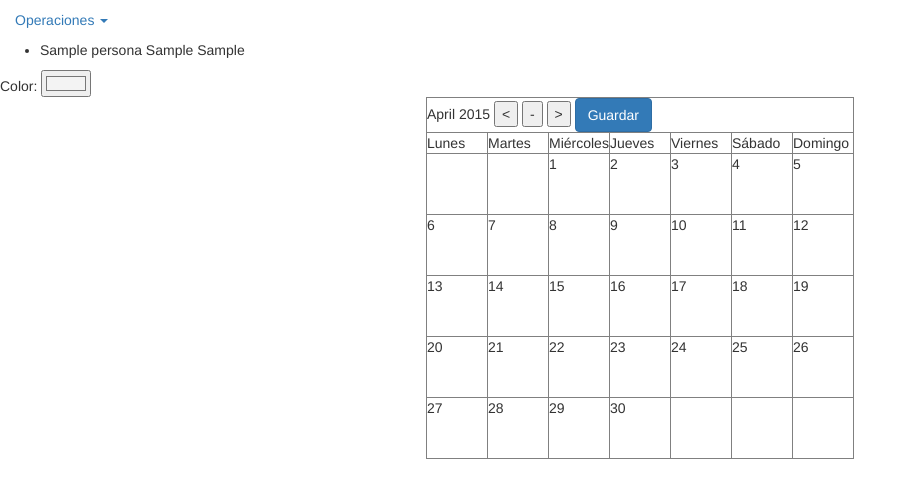
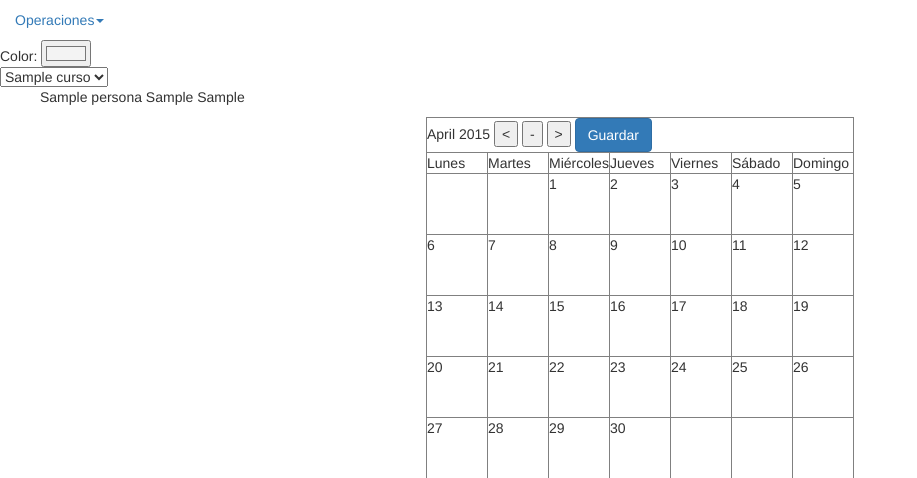
Before and after one commit to krzozk/Calendar-PHP-HTML5, a PHP site: page /calendar.php in a window 1280 px wide. Shown: the top 478 px of the page, without its empty margins (0-917 px from the left). Run offline with PHP 8.4, Linux system fonts and the light colour scheme; tables that the repository leaves empty or names only in its code hold one stand-in row (values such as "Sample post"); some libraries are stand-ins or nearby versions.

Commit message:
Se añade la clasde para agregar curso_fecha y el favicon

```diff
--- a/calendar.php
+++ b/calendar.php
@@ -32,6 +32,8 @@ require_once("class/class.consultas.php");
 /* Para consultar Personas */
 $oDatosPersonas = new Persona;
 $personas_registradas = $oDatosPersonas->obtenerPersonas();
+$oDatosCursos = new Curso;
+$cursos_registrados = $oDatosCursos->obtenerCursos();
 //print_r($personas_registradas);
 /* Para registrar Personas */
 //$oRegistroPersonas = new Persona;
@@ -52,6 +54,10 @@ $personas_registradas = $oDatosPersonas->obtenerPersonas();
 
 		<script src="https://ajax.googleapis.com/ajax/libs/jquery/1.9.0/jquery.min.js"></script>
 		<link href="http://www.bootstrapcdn.com/twitter-bootstrap/2.2.2/css/bootstrap-combined.min.css" rel="stylesheet" media="screen">
+
+		<link rel="icon" type="image/png" href="favicon.ico" />
+
+
 		<!-- librerías opcionales que activan el soporte de HTML5 para IE8 -->
 		<!--[if lt IE 9]>
 		  <script src="https://oss.maxcdn.com/libs/html5shiv/3.7.0/html5shiv.js"></script>
@@ -86,7 +92,20 @@ $personas_registradas = $oDatosPersonas->obtenerPersonas();
 				});
 
 				$("#cursofechas").on("click", function(){
-
+					$.ajax({
+						type: "POST",
+						url: "crearcursofechas.php",
+						data: $('form.cursofecha').serialize(),
+						success: function(msg){
+							$("#thanks").html(msg);
+							$('form.cursofecha')[0].reset();
+							$("#form-content").modal('hide');
+						},
+						error: function(){
+							alert("failure");
+						}
+					});
+					//$('#cursofecha').submit();
 				});
 
 				$('[data-daydiv="daydiv"]').on("click", function(){
@@ -103,6 +122,18 @@ $personas_registradas = $oDatosPersonas->obtenerPersonas();
 					}
 
 				});
+
+				/*
+				$('.usuarios ul li').on("click", function(){
+					console.log('click');
+					var className = $(this).attr('class');
+					if(className == '' || className == null){
+						$( this ).addClass( "check" );
+					}else{
+						$( this ).removeClass( "check" );
+					}
+
+				});*/
 
 			});
 
@@ -145,12 +176,7 @@ $personas_registradas = $oDatosPersonas->obtenerPersonas();
 	<body>
 	<ul class="nav nav-pills">
 	  <li class="dropdown">
-		<a class="dropdown-toggle"
-		   data-toggle="dropdown"
-		   href="#">
-			Operaciones
-			<b class="caret"></b>
-		  </a>
+		<a class="dropdown-toggle" data-toggle="dropdown" href="#">Operaciones<b class="caret"></b></a>
 		<ul class="dropdown-menu">
 		  <!-- links -->
 		  <a data-toggle="modal" href="#form-content" >Registrar Usuario</a>
@@ -159,6 +185,19 @@ $personas_registradas = $oDatosPersonas->obtenerPersonas();
 	  </li>
 	</ul>
 
+	<form method="post" id="cursofecha" name="cursofecha" class="cursofecha" >
+		Color: <input name="color" type="color" value="#f3f3f3" />
+		<div class="cursos">
+			<select name="curso">
+				<?php
+					foreach($cursos_registrados as $clave => $valor){
+						echo '<option value='.$valor['id'].' data-id='.$valor['id'].'>'.
+							$valor['nombre']
+						.'</option>';
+					}
+				?>
+			</select>
+		</div>
 		<div class="usuarios">
 			<ul>
 			<?php
@@ -169,9 +208,9 @@ $personas_registradas = $oDatosPersonas->obtenerPersonas();
 				}
 			?>
 			</ul>
-		Color: <input name="color" type="color" value="#f3f3f3"/>
 
 		</div>
+	</form>
 		<div id="thanks"></div>
 		<table border="1">
 			<thead>
--- a/class/class.consultas.php
+++ b/class/class.consultas.php
@@ -13,15 +13,12 @@ require("cfg/config.php");
 class conectorDB extends configuracion //clase principal de conexion y consultas
 {
 	private $conexion;
-
 	public function __construct(){
 		$this->conexion = parent::conectar(); //creo una variable con la conexión
 		return $this->conexion;
 	}
-
 	public function consultarBD($consulta, $valores = array()){  //funcion principal, ejecuta todas las consultas
 		$resultado = false;
-
 		if($statement = $this->conexion->prepare($consulta)){  //prepara la consulta
 			if(preg_match_all("/(:\w+)/", $consulta, $campo, PREG_PATTERN_ORDER)){ //tomo los nombres de los campos iniciados con :xxxxx
 				$campo = array_pop($campo); //inserto en un arreglo
@@ -49,31 +46,23 @@ class conectorDB extends configuracion //clase principal de conexion y consultas
 class Persona
 {
 	private $personas;
-
 	public function obtenerPersonas(){
 		$consulta = "SELECT * FROM personas";
 		$valores = null;
-
 		$oConectar = new conectorDB; //instanciamos conector
 		$this->personas = $oConectar->consultarBD($consulta,$valores);
-
 		return $this->personas;
 	} //Termina funcion obtenerPersonas();
-
-
 	public function registrarPersonas($nombre,$apellidoPaterno,$apellidoMaterno){
         $registrar = false; //creamos una variable de control
 		$consulta = "INSERT INTO personas(nombre,apellido_paterno,apellido_materno)
 					VALUES (:nombre, :apellido_paterno, :apellido_materno)";
-
 		//VALORES PARA REGISTRO
 		$valores = array("nombre"=>$nombre,
 						"apellido_paterno"=>$apellidoPaterno,
 						"apellido_materno"=>$apellidoMaterno);
-
 		$oConexion = new conectorDB; //instanciamos conector
 		$registrar = $oConexion->consultarBD($consulta, $valores);
-
 		if($registrar !== false){
 			return true;
 		}
@@ -86,7 +75,6 @@ class Persona
 class Curso
 {
 	private $cursos;
-
 	public function obtenerCursos(){
 		$consulta = "SELECT * FROM cursos";
 		$valores = null;
@@ -96,20 +84,15 @@ class Curso
 
 		return $this->cursos;
 	} //Termina funcion obtenerCursos();
-
-
 	public function registrarCurso($nombre){
         $registrar = false; //creamos una variable de control
 		$consulta = "INSERT INTO cursos(nombre,creado)
 					VALUES (:nombre, :creado)";
-
 		//VALORES PARA REGISTRO
 		$valores = array("nombre"=>$nombre,
 						"creado"=>date('Y-m-d'));
-
 		$oConexion = new conectorDB; //instanciamos conector
 		$registrar = $oConexion->consultarBD($consulta, $valores);
-
 		if($registrar !== false){
 			return true;
 		}
@@ -117,4 +100,46 @@ class Curso
 			return false;
 		}
     } //Termina funcion registrarCursos()
+	public function obtenerCursoPorId($id){
+		$consulta = "SELECT * FROM cursos WHERE id = ".$id;
+		$valores = null;
+
+		$oConectar = new conectorDB; //instanciamos conector
+		$this->cursos = $oConectar->consultarBD($consulta,$valores);
+
+		return $this->cursos;
+	} //Termina funcion obtenerCursos();
 }/// TERMINA CLASE CURSOS ///
+
+class CursoFecha
+{
+	private $cursosFecha;
+	public function obtenerCursosFecha(){
+		$consulta = "SELECT * FROM cursos_fechas";
+		$valores = null;
+
+		$oConectar = new conectorDB; //instanciamos conector
+		$this->cursosFecha = $oConectar->consultarBD($consulta,$valores);
+
+		return $this->cursosFecha;
+	} //Termina funcion obtenerCursos();
+	public function registrarCursosFecha($curso_id,$color,$fechas){
+        $registrar = false; //creamos una variable de control
+		$c = new Curso;
+		$cursox = $c->obtenerCursoPorId($curso_id);
+		$consulta = "INSERT INTO curso_fechas(curso_id,nombre,color)
+					VALUES (:curso_id, :nombre, :color)";
+		//VALORES PARA REGISTRO
+		$valores = array("curso_id"=>$curso_id,
+						"nombre"=>$cursox[0]['nombre'],
+						"color"=>$color);
+		$oConexion = new conectorDB; //instanciamos conector
+		$registrar = $oConexion->consultarBD($consulta, $valores);
+		if($registrar !== false){
+			return true;
+		}
+		else{
+			return false;
+		}
+    } //Termina funcion registrarCursos()
+}/// TERMINA CLASE CURSO FECHA ///
--- a/style.css
+++ b/style.css
@@ -15,3 +15,16 @@ td div{
 	width: 60px;
 	height: 40px;
 }
+
+.usuarios>ul{
+	list-style:none;
+}
+
+.usuarios>ul>li{
+	cursor: pointer;
+}
+
+.check{
+	background-image: url("check.png");
+	background-repeat: no-repeat;
+}
```
Also changed, not shown: crearcurso.php (added, +11 -0 lines), crearcursofechas.php (added, +13 -0 lines), check.png (added), favicon.ico (added). Lines whose indentation alone changed are shown as unchanged.
